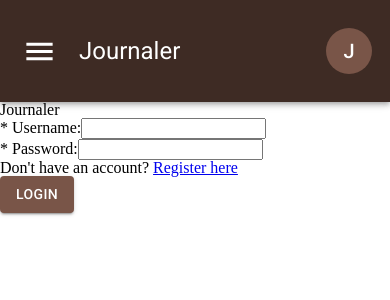
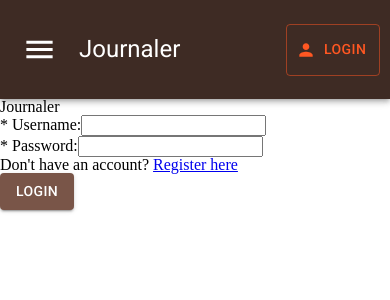
Before and after one commit to waylonturbes/journaler-frontend, a React (Create React App) app: page / in a window 390 px wide. Shown: the top 300 px of the page. Built offline with nearby package versions, Linux system fonts and the light colour scheme.

Commit message:
feat: make window size hook

```diff
--- a/src/components/base/AvatarButton.tsx
+++ b/src/components/base/AvatarButton.tsx
@@ -31,8 +31,6 @@ const AvatarButton = ({ userInitial }: AppProps) => {
         }}
       >
         <Avatar
-          component="image"
-          className="user-icon"
           sx={{
             bgcolor: "primary.main",
             color: "common.white",
--- a/src/components/base/NavBar/MobileNavBar.tsx
+++ b/src/components/base/NavBar/MobileNavBar.tsx
@@ -13,14 +13,17 @@ import MenuIcon from "@mui/icons-material/Menu";
 import PersonIcon from "@mui/icons-material/Person";
 
 const MobileNavBar = () => {
-  const isAuthenticated = true;
+  const isAuthenticated = false;
 
   const dummyUser = {
     email: "jkbowser@att.net",
   };
 
   return (
-    <AppBar position="static" sx={{ backgroundColor: "primary.dark" }}>
+    <AppBar
+      position="static"
+      sx={{ backgroundColor: "primary.dark" }}
+    >
       <Toolbar
         sx={{
           py: "20px",
--- a/src/components/base/NavBar/index.tsx
+++ b/src/components/base/NavBar/index.tsx
@@ -1,37 +1,12 @@
 import React from "react";
 import DesktopNavBar from "./DesktopNavBar";
 import MobileNavBar from "./MobileNavBar";
-import { styled } from "@mui/material/styles";
-
-const DesktopNavContainer = styled("div")(({ theme }) => ({
-  [theme.breakpoints.up("desktop")]: {
-    display: "block",
-  },
-  [theme.breakpoints.down("desktop")]: {
-    display: "none",
-  },
-}));
-
-const MobileNavContainer = styled("div")(({ theme }) => ({
-  [theme.breakpoints.up("desktop")]: {
-    display: "none",
-  },
-  [theme.breakpoints.down("desktop")]: {
-    display: "block",
-  },
-}));
+import useWindowSize from "../../../utils/useWindowSize";
+// import { unmountComponentAtNode } from "react-dom";
 
 const NavBar = () => {
-  return (
-    <>
-      <DesktopNavContainer>
-        <DesktopNavBar />
-      </DesktopNavContainer>
-      <MobileNavContainer>
-        <MobileNavBar />
-      </MobileNavContainer>
-    </>
-  );
+  let windowSize = useWindowSize();
+  return <>{windowSize === "desktop" ? <DesktopNavBar /> : <MobileNavBar />}</>;
 };
 
 export default NavBar;
--- /dev/null
+++ b/src/utils/useWindowSize.tsx
@@ -0,0 +1,36 @@
+import { useState, useEffect } from "react";
+
+function getBreakPoint(windowWidth: number) {
+  if (windowWidth) {
+    if (windowWidth < 970) {
+      return "sm";
+    } else {
+      return "desktop";
+    }
+  } else {
+    return undefined;
+  }
+}
+
+function useWindowSize() {
+  const isWindowClient = typeof window === "object";
+
+  const [windowSize, setWindowSize] = useState(
+    isWindowClient ? getBreakPoint(window.innerWidth) : undefined
+  );
+
+  useEffect(() => {
+    function setSize() {
+      setWindowSize(getBreakPoint(window.innerWidth));
+    }
+
+    if (isWindowClient) {
+      window.addEventListener("resize", setSize);
+      return () => window.removeEventListener("resize", setSize);
+    }
+  }, [isWindowClient, setWindowSize]);
+
+  return windowSize;
+}
+
+export default useWindowSize;
```
